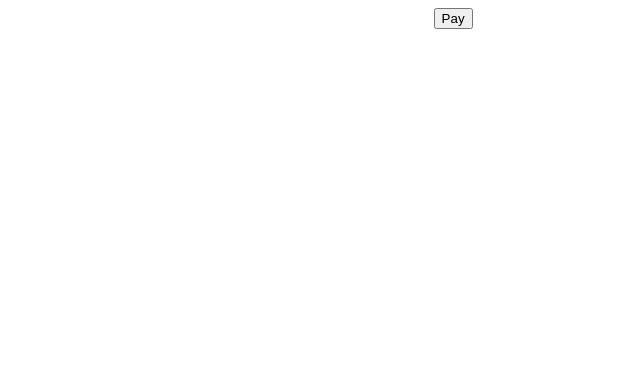
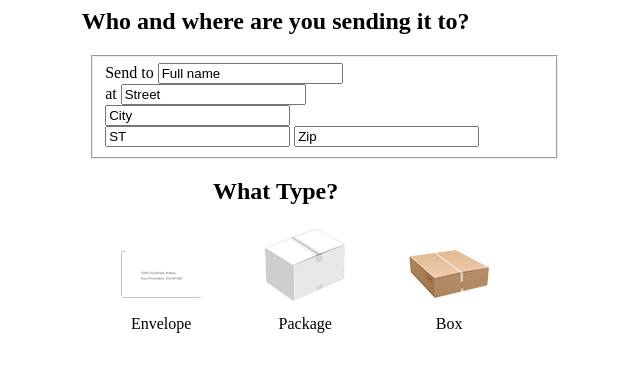
Before and after one commit to ChickenFur/snailit, a website: page public/index.html in a window 1280 px wide. Shown: the whole page, without its empty margins (80-720 px from the left). Drawn offline with nearby package versions, Linux system fonts and the light colour scheme.

```diff
--- a/public/index.html
+++ b/public/index.html
@@ -2,7 +2,7 @@
 <head>
   <script type="text/javascript" src="https://ajax.googleapis.com/ajax/libs/jquery/1.8.3/jquery.min.js"></script>
   <script type="text/javascript" src="https://js.stripe.com/v1/"></script>
-  <script type="text/javascript" src="require.js"></script>
+  <script type="text/javascript" src="templates.js"></script>
   <script type="text/javascript" src="stripe.js"></script>
   <script type="text/javascript" src="main.js"></script>
   <link rel="stylesheet" type="text/css" href="style.css">
--- a/public/main.js
+++ b/public/main.js
@@ -1,17 +1,32 @@
 $(document).ready(function (){
 
 //Shipping
-
+displayStartingPage();
 
 //1 Click
 
 
 
 //payment
-$("#mainFrame").append("<input type='button' value='Pay' id='payNowButton'></input>")
-$("#payNowButton").on("click", function (){
-  $("#payNowButton").remove();
-  setupStripeForm();
-})
+//displayPaymentButton();
 
 });
+var displayPaymentButton = function (){
+  $("#mainFrame").append("<input type='button' value='Pay' id='payNowButton'></input>")
+  $("#payNowButton").on("click", function (){
+    $("#payNowButton").remove();
+    setupStripeForm();
+  });
+};
+
+var displayStartingPage = function (){
+  $("#mainFrame").append(templates.packageForm);
+  $("input").on("click", function(event) {
+    $(event.target).attr("value", "");
+  })
+  $("#envelope").on("click", function(event){
+    var price = requestPrice();
+    setupStripeForm();
+    $("#cc-amount").val(price);
+  });
+}
--- a/public/stripe.js
+++ b/public/stripe.js
@@ -1,27 +1,7 @@
 var publicStripeApiKeyTesting = 'pk_test_64CDek6XwYKs27Tw6ejWMTNj';
-var stripeForm = "\
-  <div id='stripe-form'>\
-      <div class='form-row'>\
-        <div class='cc-text'>Card Number</div>\
-        <input type='text' size='30' autocomplete='off' class='card-number'/>\
-      </div>\
-      <div class='form-row'>\
-        <div class='cc-text'>CVC</div>\
-        <input type='text' size='4' autocomplete='off' class='card-cvc'/>\
-      </div>\
-      <div class='form-row'>\
-        <div class='cc-text'>Expiration (MM/YYYY)</div>\
-        <input type='text' size='2' class='card-expiry-month'/>\
-        <span> / </span>\
-        <input type='text' size='4' class='card-expiry-year'/>\
-      </div>\
-      <input type='input' name='amount' value='2000' id='cc-amount'>\
-      <input type='button' id='payButton' value='Submit Payment'></button>\
-      <div id='error' class='hidden'></div>\
-  </div>"
 
 var setupStripeForm = function (){
-  $("#mainFrame").append(stripeForm);
+  $("#mainFrame").append(templates.stripeForm);
   $("#payButton").on("click", function(){
     $('#stripe-form').addClass("hidden");
     $('#mainFrame').append("<div id='loading'> <img src=loading.gif> </div>")
--- a/public/style.css
+++ b/public/style.css
@@ -1,12 +1,46 @@
 body {
 }
 
+ul
+{
+  list-style-type: none;
+}
+
 #mainFrame{
-  margin-left: 40%;
+  margin-left: 5%;
+  margin-right: 50%;
 }
+
+li{
+  display: inline-block;
+  margin:0px 30px 30px 30px;
+}
+
+li span{
+  display: block;
+  margin-top: 10px;
+  text-align: center;
+}
+
+li:hover{
+  cursor: pointer;
+  opacity: .8;
+  background-color: lightgray;
+}
+
+h2{
+  text-align: center;
+}
+
 #stripe-form{
   text-align: left;
 }
 .hidden{
   display: none;
 }
+fieldset{
+  margin-left: 100px;
+}
+#types{
+  margin-left: 60px;
+}
--- /dev/null
+++ b/public/templates.js
@@ -0,0 +1,71 @@
+var templates = {};
+
+templates.stripeForm = "\
+  <div id='stripe-form'>\
+      <div class='form-row'>\
+        <div class='cc-text'>Card Number</div>\
+        <input type='text' size='30' autocomplete='off' class='card-number'/>\
+      </div>\
+      <div class='form-row'>\
+        <div class='cc-text'>CVC</div>\
+        <input type='text' size='4' autocomplete='off' class='card-cvc'/>\
+      </div>\
+      <div class='form-row'>\
+        <div class='cc-text'>Expiration (MM/YYYY)</div>\
+        <input type='text' size='2' class='card-expiry-month'/>\
+        <span> / </span>\
+        <input type='text' size='4' class='card-expiry-year'/>\
+      </div>\
+      <input type='input' name='amount' value='2000' id='cc-amount'>\
+      <input type='button' id='payButton' value='Submit Payment'></button>\
+      <div id='error' class='hidden'></div>\
+  </div>";
+
+templates.types = "\
+        <ul>\
+          <li id='envelope'>\
+            <img src='static/img/envelope.png' />\
+            <span class='type'>Envelope</span>\
+          </li>\
+          <li id='package'>\
+            <img src='static/img/package.png' />\
+            <span class='type'>Package</span>\
+          </li>\
+          <li id='box'>\
+            <img src='static/img/box.png' />\
+            <span class='type'>Box</span>\
+          </li>\
+        </ul>\
+";
+
+templates.address = "\
+      <form action='#'>\
+          <fieldset>\
+            <label>Send to</label>\
+            <input type='text' id='name' data-value='Full name' value='Full name' />\
+            <br />\
+            <label>at</label>\
+            <input type='text' id='street' data-value='Street' value='Street' />\
+            <br />\
+            <input type='text' id='city' data-value='City' value='City' />\
+            <br />\
+            <input type='text' id='state' data-value='ST' value='ST' />\
+            <input type='text' id='zip' data-value='Zip' value='Zip' />\
+          </fieldset>\
+        </form>\
+";
+
+templates.packageForm = "\
+  <div id='packageForm'>\
+  <h2>Who and where are you sending it to?</h2>\
+    <div id='address'>" +
+    templates.address +
+    "</div>\
+    <h2>What Type?</h2>\
+    <div id='types'>" +
+    templates.types +
+    "</div>\
+    <div id='navigation'>\
+    <div>\
+  </div>\
+";
```
Also changed, not shown: public/static/img/box.png (added), public/static/img/envelope.png (added), public/static/img/package.png (added).
